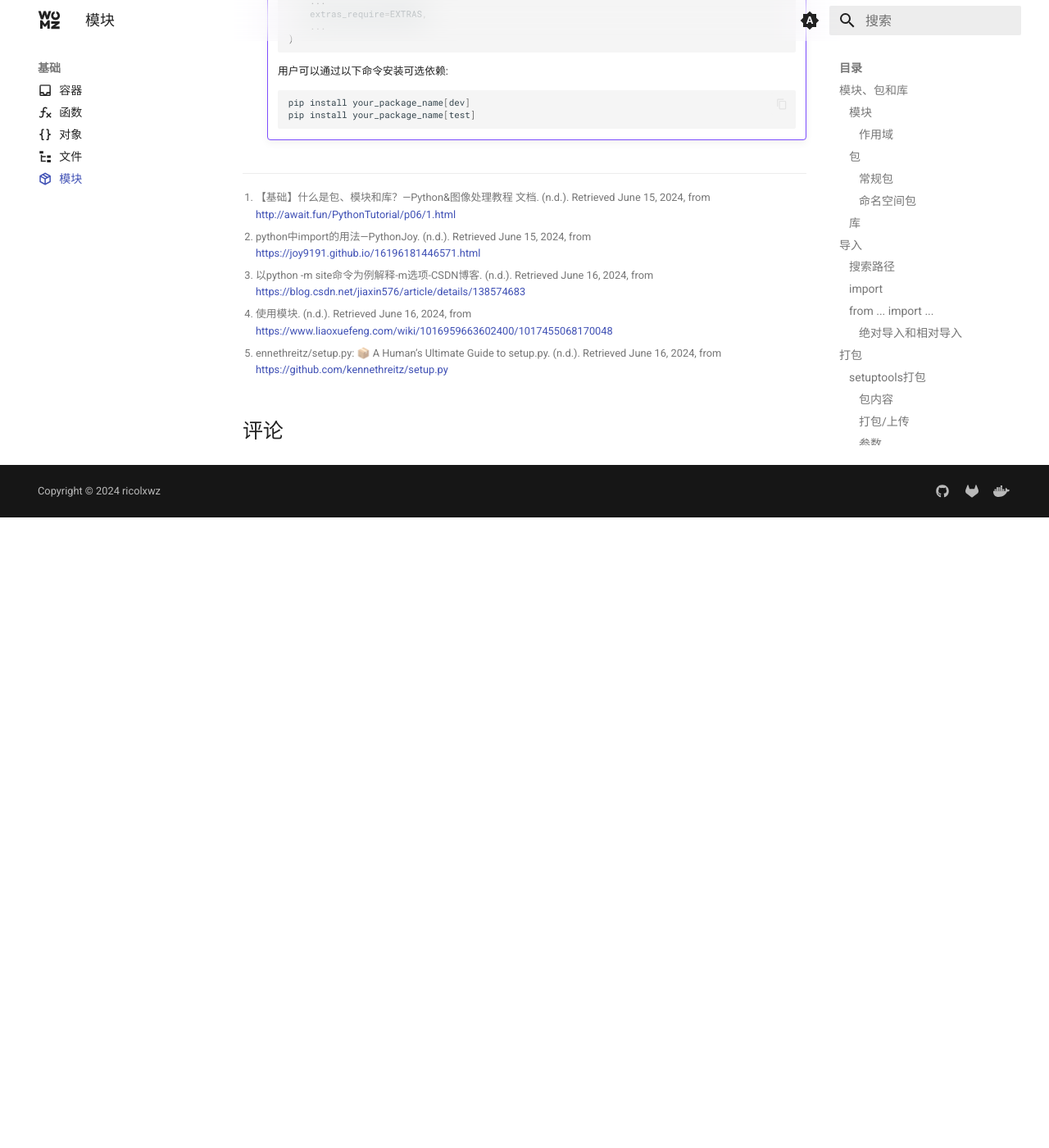
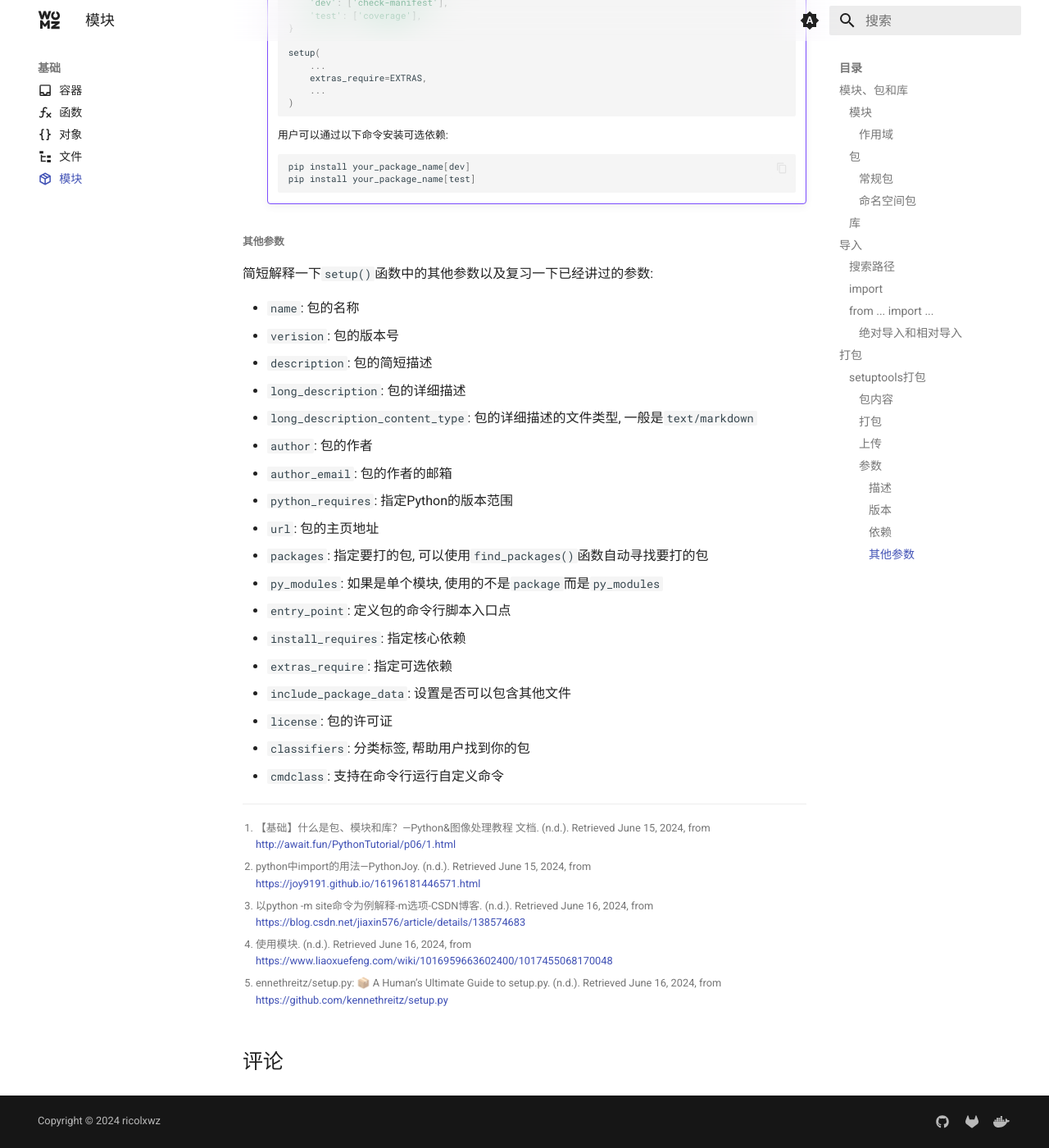
Before and after one commit to sigmax01/py, an MkDocs documentation site: the page built from docs/基础/模块.md, in a window 1280 px wide and 1400 px high, scrolled down 10538 px. Shown: the whole window at 82% size. Built offline with MkDocs 1.6.1 and Material for MkDocs 9.7.7, drawn with Linux system fonts in a browser that asks for light colours; comment, search, counter and statistics services are not loaded; before the commit the page ends 11169 px from its top, so only the background shows below that; some of the changed text lies outside the part shown.

Commit message:
docs: Update module documentation for improved code organization and clarity

````diff
--- a/docs/基础/模块.md
+++ b/docs/基础/模块.md
@@ -783,7 +785,9 @@ comments: true
 
     `__file__`在这里时`setup.py`的文件名, `here`保存的是`setup.py`的绝对路径. 我们将`README.md`文件读出, 然后赋值给`long_description`. 最后在`setup()`函数中设置.
 
-我们还可以将版本设置为包目录下`__version__.py`文件中设置的版本:
+##### 版本
+
+我们可以将版本设置为包目录下`__version__.py`文件中设置的版本:
 
 ???+ example "例子"
 
@@ -878,6 +882,29 @@ comments: true
         pip install your_package_name[test]
         ```
 
+##### 其他参数
+
+简短解释一下`setup()`函数中的其他参数以及复习一下已经讲过的参数:
+
+- `name`: 包的名称
+- `verision`: 包的版本号
+- `description`: 包的简短描述
+- `long_description`: 包的详细描述
+- `long_description_content_type`: 包的详细描述的文件类型, 一般是`text/markdown`
+- `author`: 包的作者
+- `author_email`: 包的作者的邮箱
+- `python_requires`: 指定Python的版本范围
+- `url`: 包的主页地址
+- `packages`: 指定要打的包, 可以使用`find_packages()`函数自动寻找要打的包
+- `py_modules`: 如果是单个模块, 使用的不是`package`而是`py_modules`
+- `entry_point`: 定义包的命令行脚本入口点
+- `install_requires`: 指定核心依赖
+- `extras_require`: 指定可选依赖
+- `include_package_data`: 设置是否可以包含其他文件
+- `license`: 包的许可证
+- `classifiers`: 分类标签, 帮助用户找到你的包
+- `cmdclass`: 支持在命令行运行自定义命令
+
 [^1]: 【基础】什么是包、模块和库？—Python&图像处理教程 文档. (n.d.). Retrieved June 15, 2024, from http://await.fun/PythonTutorial/p06/1.html
 [^2]: python中import的用法—PythonJoy. (n.d.). Retrieved June 15, 2024, from https://joy9191.github.io/16196181446571.html
 [^3]: 以python -m site命令为例解释-m选项-CSDN博客. (n.d.). Retrieved June 16, 2024, from https://blog.csdn.net/jiaxin576/article/details/138574683
````
Also changed, not shown: other parts of docs/基础/模块.md (+4 -2 lines).
